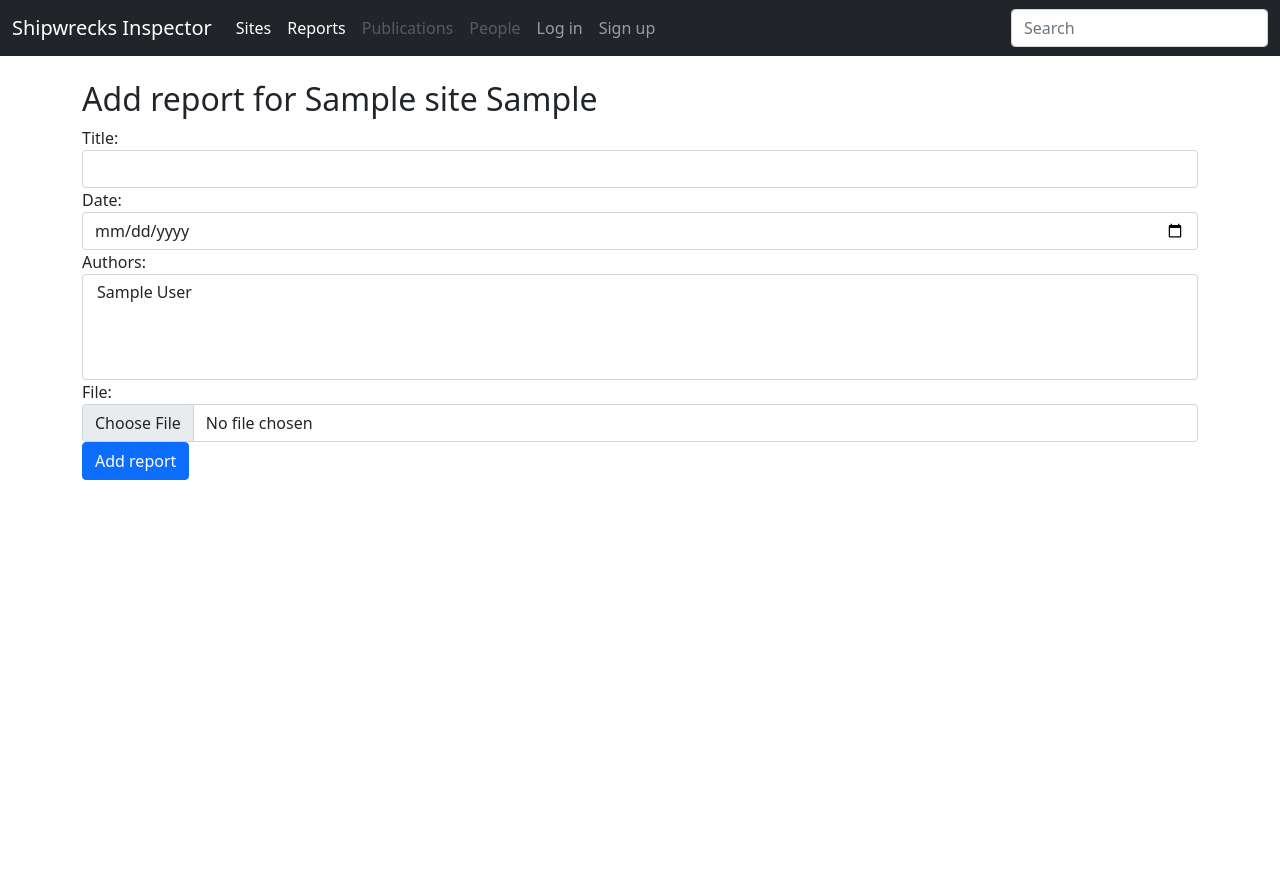
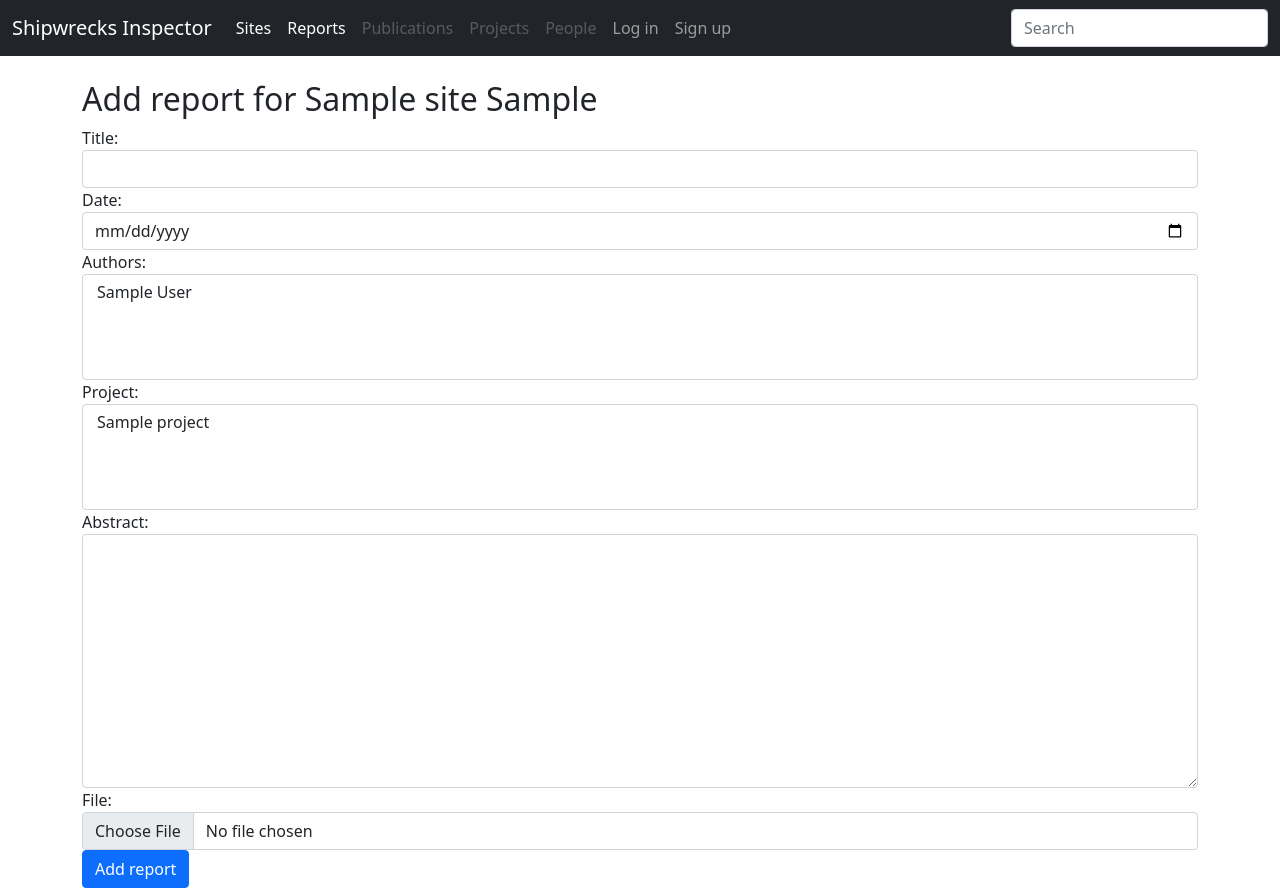
Before and after one commit to patrick-morrison/shipwreck_inspector, a Django app: page /sites/1/report in a window 1280 px wide. Before the commit the page ends 480 px from the top, so only its background shows below. Run offline with Django 3.2, Linux system fonts and the light colour scheme; tables that the repository leaves empty hold one stand-in row (values such as "Sample post"); some libraries are stand-ins or nearby versions.

Commit message:
Add projects

```diff
--- a/shipwreck_inspector/urls.py
+++ b/shipwreck_inspector/urls.py
@@ -49,4 +49,9 @@ urlpatterns += [
         views.PersonAutocomplete.as_view(),
         name='person-autocomplete',
     ),
+        path(
+        'project-autocomplete/',
+        views.ProjectAutocomplete.as_view(),
+        name='project-autocomplete',
+    ),
 ]
--- a/wrecks/admin.py
+++ b/wrecks/admin.py
@@ -1,7 +1,8 @@
 from django.contrib import admin
-from .models import Site, Report, Person, Publication
+from .models import Site, Report, Person, Publication, Project
 
 admin.site.register(Site)
 admin.site.register(Report)
 admin.site.register(Person)
 admin.site.register(Publication)
+admin.site.register(Project)
--- a/wrecks/forms.py
+++ b/wrecks/forms.py
@@ -8,10 +8,12 @@ class DateInput(forms.DateInput):
 class ReportForm(forms.ModelForm):
     class Meta:
         model = Report
-        fields = ['title', 'date', 'authors', 'file']
+        fields = ['title', 'date', 'authors', 'project', 'abstract', 'file',]
         widgets = {
             'date': DateInput,
             'authors': autocomplete.ModelSelect2Multiple(url='person-autocomplete'),
+            'project': autocomplete.ModelSelect2Multiple(url='project-autocomplete'),
+            'abstract':forms.Textarea,
             }
 
 class SiteForm(forms.ModelForm):
--- a/wrecks/models.py
+++ b/wrecks/models.py
@@ -8,11 +8,11 @@ class Site(models.Model):
     built = models.CharField(max_length=255, null=True, blank=True)
     description = models.CharField(max_length=255, null=True, blank=True)
     construction = models.CharField(max_length=255, null=True, blank=True)
-    owner = models.CharField(max_length=255, null=True, blank=True)
-    size = models.CharField(max_length=255, null=True, blank=True)
-    location = models.CharField(max_length=255, null=True, blank=True)
-    underwater = models.CharField(max_length=255, null=True, blank=True)
-    sinking = models.CharField(max_length=255, null=True, blank=True)
+    owner = models.CharField(max_length=500, null=True, blank=True)
+    size = models.CharField(max_length=500, null=True, blank=True)
+    location = models.CharField(max_length=500, null=True, blank=True)
+    underwater = models.CharField(max_length=500, null=True, blank=True)
+    sinking = models.CharField(max_length=500, null=True, blank=True)
     latitude = models.FloatField(null=True, blank=True)
     longitude = models.FloatField(null=True, blank=True)
     image = models.ImageField(upload_to='hero_images/', null=True, blank=True)
@@ -46,12 +46,24 @@ class Person(models.Model):
     def __str__(self):
         return self.first_name + " " + self.last_name
 
+class Project(models.Model):
+    title = models.CharField(max_length=255)
+    description = models.CharField(max_length=1200, null=True, blank=True)
+    leaders = models.ManyToManyField(Person)
+    date_start = models.DateField()
+    date_end = models.DateField()
+
+    def __str__(self):
+        return self.title
+
 class Report(models.Model):
     title = models.CharField(max_length=255)
     date = models.DateField()
     authors = models.ManyToManyField(Person)
+    project = models.ManyToManyField(Project)
     site = models.ForeignKey(Site, on_delete=models.RESTRICT)
     user = models.ForeignKey(User, on_delete=models.RESTRICT)
+    abstract = models.CharField(max_length=1200, null=True, blank=True)
     file = models.FileField(upload_to='reports/', null=True, blank=True)
 
     def __str__(self):
@@ -60,10 +72,12 @@ class Report(models.Model):
 class Publication(models.Model):
     title = models.CharField(max_length=255)
     authors = models.ManyToManyField(Person)
+    project = models.ManyToManyField(Project)
     reports = models.ManyToManyField(Report)
     date = models.DateField()
     site = models.ManyToManyField(Site)
     user = models.ForeignKey(User, on_delete=models.RESTRICT)
+    abstract = models.CharField(max_length=1200, null=True, blank=True)
     file = models.FileField(upload_to='publications/', null=True, blank=True)
 
     def __str__(self):
--- a/wrecks/templates/wrecks/base.html
+++ b/wrecks/templates/wrecks/base.html
@@ -42,6 +42,9 @@
                 <a class="nav-link disabled" aria-current="page" href="#">Publications</a>
               </li>
               <li class="nav-item">
+                <a class="nav-link disabled aria-current="page" href="#">Projects</a>
+              </li>
+              <li class="nav-item">
                 <a class="nav-link disabled aria-current="page" href="#">People</a>
               </li>
               {% if user.is_authenticated %}
--- a/wrecks/views.py
+++ b/wrecks/views.py
@@ -6,7 +6,7 @@ from django.views import generic
 
 from django.contrib.auth.forms import UserCreationForm
 from django.contrib.auth import authenticate, login
-from .models import Report, Site, Person
+from .models import Report, Site, Person, Project
 
 from .forms import ReportForm, SiteForm
 from dal import autocomplete
@@ -128,3 +128,15 @@ class PersonAutocomplete(autocomplete.Select2QuerySetView):
             qs = qs.filter(first_name__icontains=self.q) | qs.filter(last_name__icontains=self.q)
 
         return qs
+
+class ProjectAutocomplete(autocomplete.Select2QuerySetView):
+    def get_queryset(self):
+        if not self.request.user.is_authenticated:
+            return Project.objects.none()
+
+        qs = Project.objects.all()
+
+        if self.q:
+            qs = qs.filter(title__icontains=self.q) | qs.filter(description__icontains=self.q)
+
+        return qs
```
Also changed, not shown: wrecks/migrations/0013_auto_20220221_0238.py (added), wrecks/migrations/0014_auto_20220221_0245.py (added).
